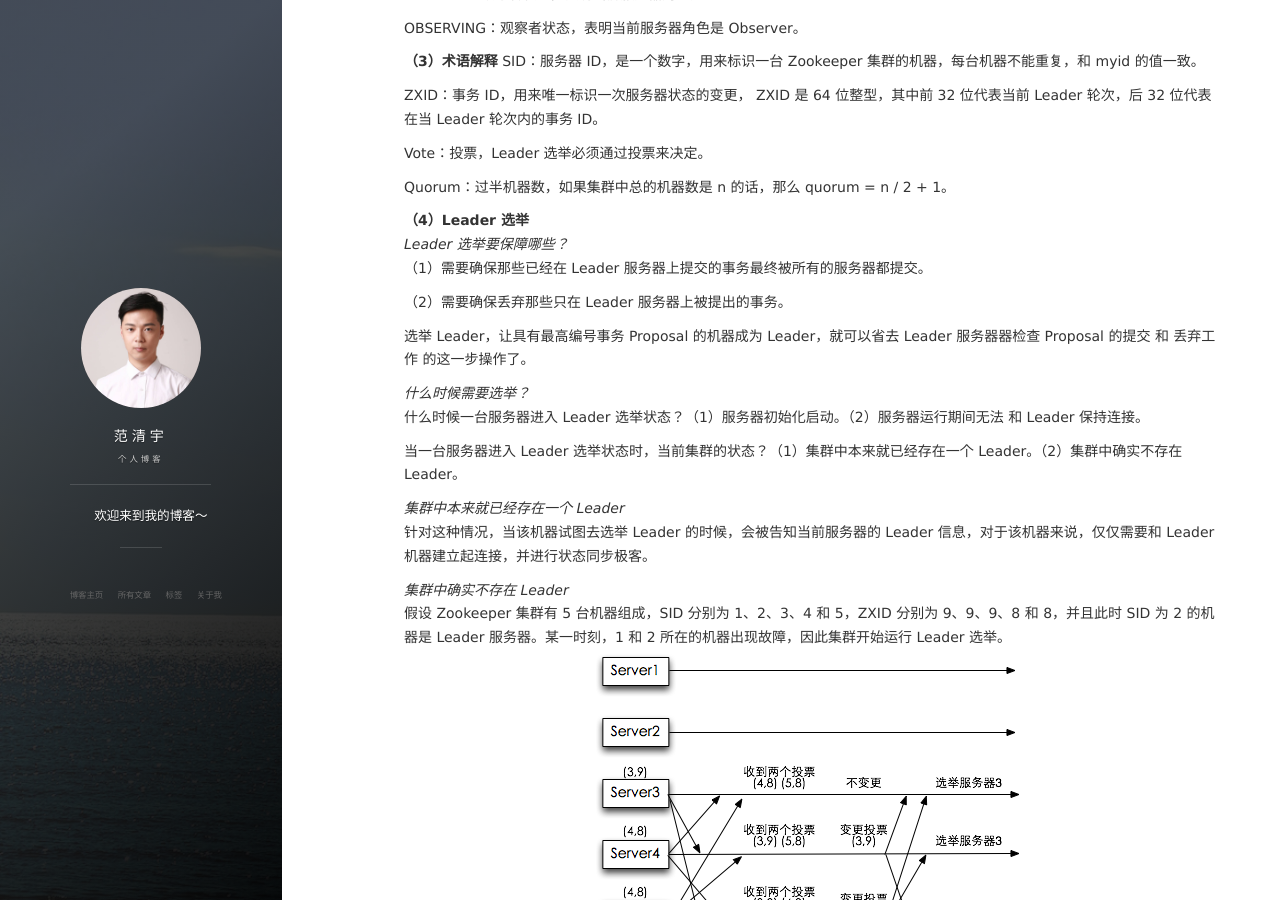
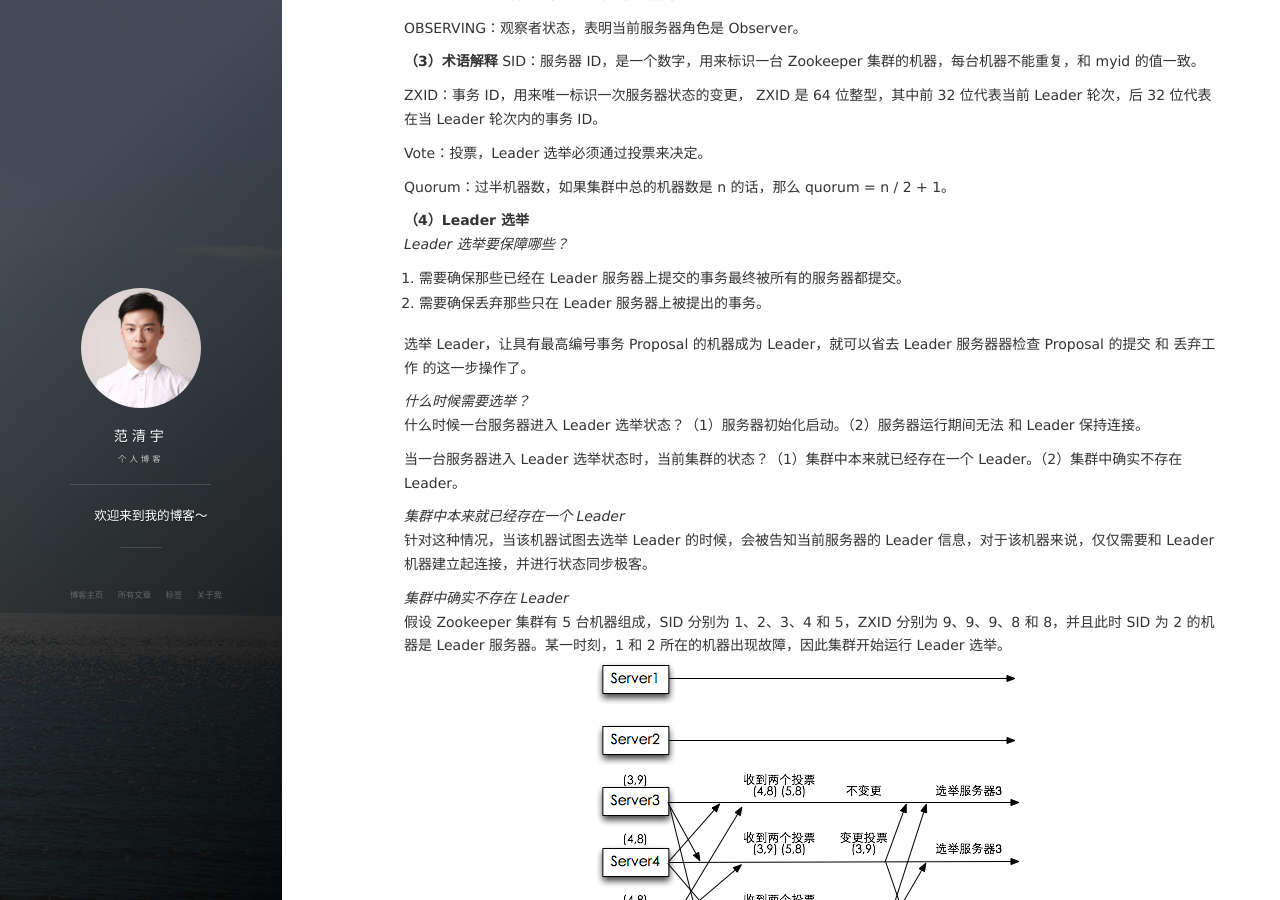
Before and after one commit to Vanqingyu/vanqingyu.github.io, a Jekyll site: the page built from _posts/2018-1-6-分布式一致性原理与实践.MD, in a window 1280 px wide and 900 px high, scrolled down 3455 px. Built offline with Jekyll 4.4.1, drawn with Linux system fonts in a browser that asks for light colours; nearby versions of some CDN libraries; comment, search, counter and statistics services are not loaded.

Commit message:
fix post

```diff
--- a/_posts/2018-1-6-分布式一致性原理与实践.MD
+++ b/_posts/2018-1-6-分布式一致性原理与实践.MD
@@ -151,9 +151,8 @@ Quorum：过半机器数，如果集群中总的机器数是 n 的话，那么 q
 
 **（4）Leader 选举**
 _Leader 选举要保障哪些？_
-（1）需要确保那些已经在 Leader 服务器上提交的事务最终被所有的服务器都提交。
-
-（2）需要确保丢弃那些只在 Leader 服务器上被提出的事务。
+1. 需要确保那些已经在 Leader 服务器上提交的事务最终被所有的服务器都提交。
+2. 需要确保丢弃那些只在 Leader 服务器上被提出的事务。
 
 选举 Leader，让具有最高编号事务 Proposal 的机器成为 Leader，就可以省去 Leader 服务器器检查 Proposal 的提交 和 丢弃工作 的这一步操作了。
 
```
